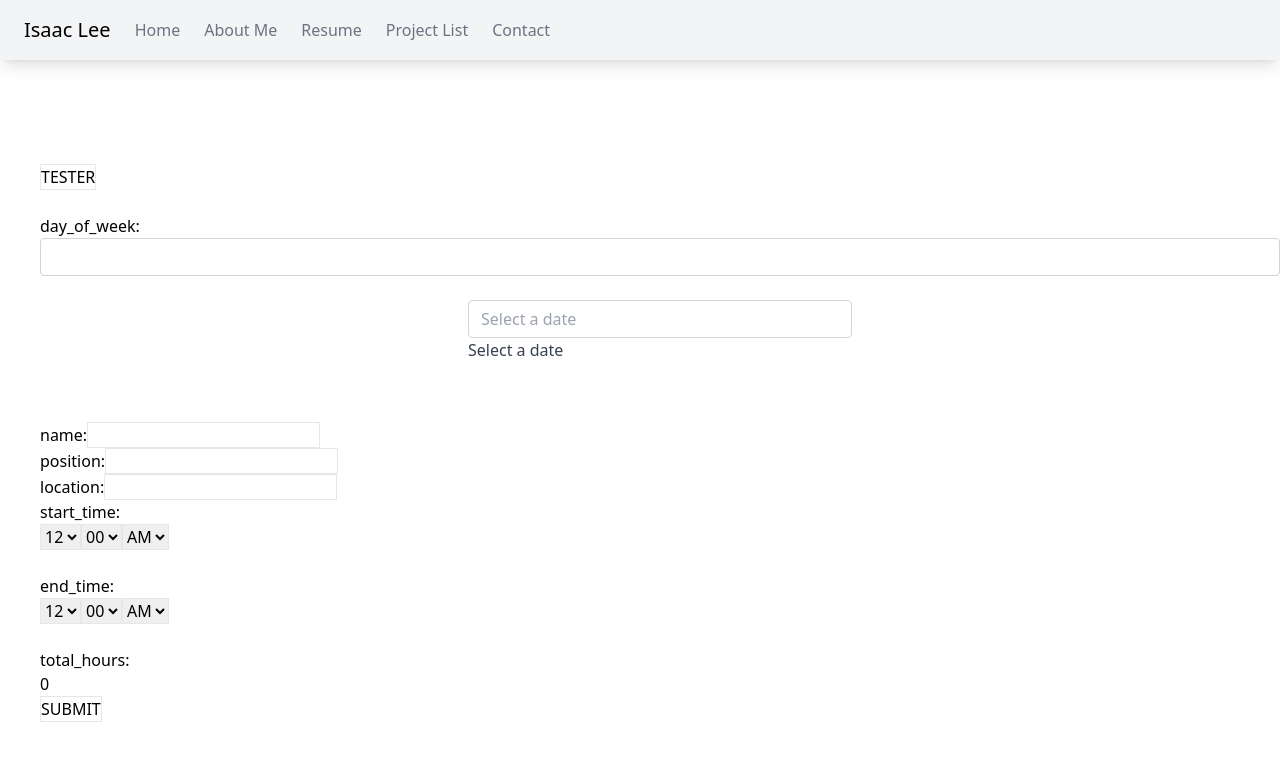
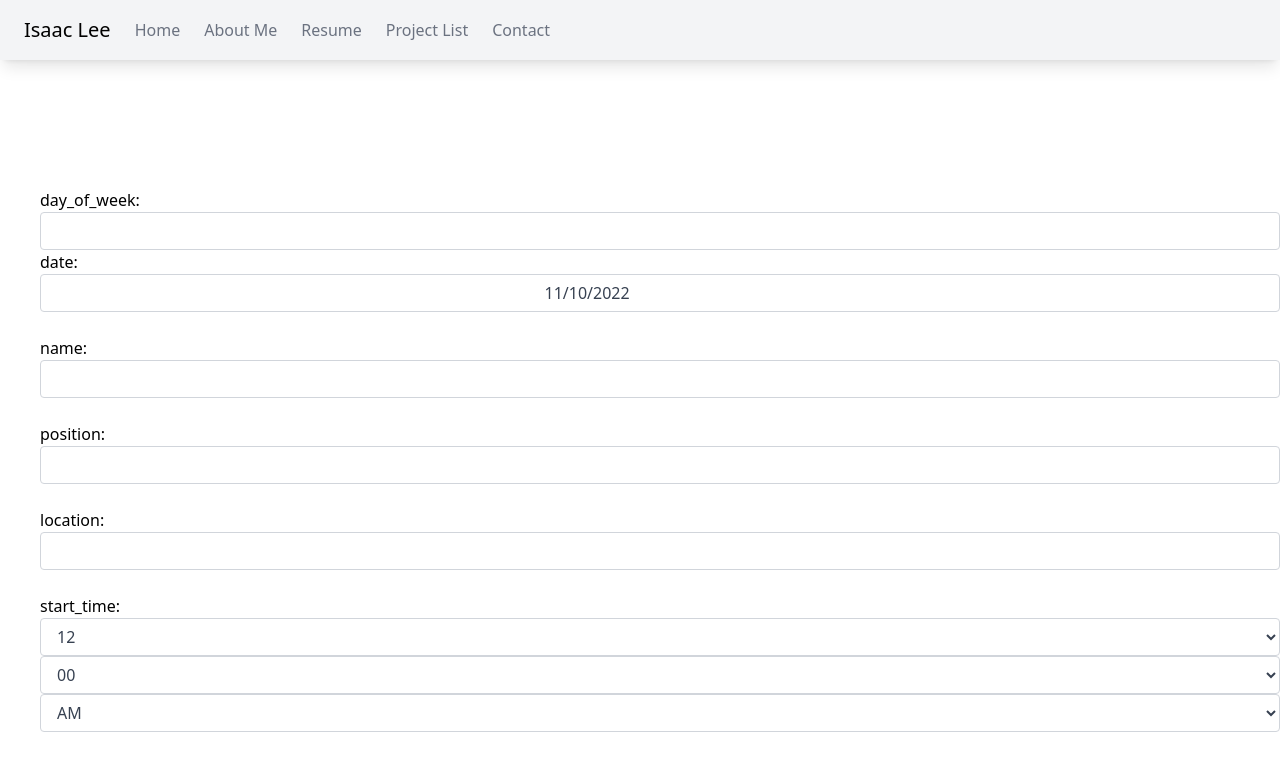
Before and after one commit to isaaclee12/ScheduleMaker, a React (Create React App) app in the folder app/client/: page / in a window 1280 px wide. Shown: the top 760 px of the page. Built offline with nearby package versions, Linux system fonts and the light colour scheme.

Commit message:
Created a proper date picker

```diff
--- a/app/client/src/components/AddSchedule.tsx
+++ b/app/client/src/components/AddSchedule.tsx
@@ -1,6 +1,8 @@
 // import { ReadVResult } from 'fs';
 import React, {useState, useEffect, SetStateAction} from 'react';
 import DatePicker from 'react-datepicker';
+import "react-datepicker/dist/react-datepicker.css";
+import DateSelector from './DateSelector';
 
 function AddSchedule() {
 
@@ -9,7 +11,7 @@ function AddSchedule() {
     // TODO: Get date and time and put it into a ISO8601 Date() object, WAY easier.
 
     const [day_of_week, setDayOfWeek] = useState("")
-    const [date, setDate] = useState(null)
+    const [date, setDate] = useState(new Date())
     const [name, setName] = useState("")
     const [position, setPosition] = useState("")
     const [location, setLocation] = useState("")
@@ -148,58 +150,46 @@ function AddSchedule() {
     return(
         <div className="mt-20 ml-10">
             <br/>
-            <button className="border" onClick={(e) => validateTotalHoursTest()}>TESTER</button>
+            {/* <button className="border" onClick={(e) => validateTotalHoursTest()}>TESTER</button> */}
             <form>
-
 
                 <br/>
                 <label>
                     day_of_week:
+                    {/* form-control block w-full px-3 py-1.5 text-base font-normal text-gray-700 bg-white bg-clip-padding border border-solid border-gray-300 rounded transition ease-in-out m-0 focus:text-gray-700 focus:bg-white focus:border-blue-600 focus:outline-none border flex items-center justify-center */}
                     <input type="text" className="form-control block w-full px-3 py-1.5 text-base font-normal text-gray-700 bg-white bg-clip-padding border border-solid border-gray-300 rounded transition ease-in-out m-0 focus:text-gray-700 focus:bg-white focus:border-blue-600 focus:outline-none border flex items-center justify-center" onChange={(e) => setDayOfWeek(e.target.value)}/>
+                </label>
+                <label>
+                    date:
+                    <div className="form-control block w-full px-3 py-1.5 text-base font-normal text-gray-700 bg-white bg-clip-padding border border-solid border-gray-300 rounded transition ease-in-out m-0 focus:text-gray-700 focus:bg-white focus:border-blue-600 focus:outline-none border flex items-center justify-center">
+                        <DatePicker selected={date} onChange={(d: Date) => setDate(d)} />
+                    </div>
                 </label>
 
                 <br/>
-                <div className="flex items-center justify-center">
-                    <div className="datepicker relative form-floating mb-3 xl:w-96">
-                        <input type="text"
-                        className="form-control block w-full px-3 py-1.5 text-base font-normal text-gray-700 bg-white bg-clip-padding border border-solid border-gray-300 rounded transition ease-in-out m-0 focus:text-gray-700 focus:bg-white focus:border-blue-600 focus:outline-none"
-                        placeholder="Select a date" />
-                        <label htmlFor="floatingInput" className="text-gray-700">Select a date</label>
-                        <button className="datepicker-toggle-button" data-mdb-toggle="datepicker">
-                            <i className="fas fa-calendar datepicker-toggle-icon"></i>
-                        </button>
-                    </div>
-                </div>
-                <DatePicker selected={date} minDate={new Date()} onChange={createDateObject} />
-                {/* <label>
-                    date:
-                    <input type="text" className="border" onChange={(e) => setDate(e.target.value)}/>
-                </label>
-                 */}
-                <br/>
                 <label>
                     name:
-                    <input type="text" className="border" onChange={(e) => setName(e.target.value)}/>
+                    <input type="text" className="form-control block w-full px-3 py-1.5 text-base font-normal text-gray-700 bg-white bg-clip-padding border border-solid border-gray-300 rounded transition ease-in-out m-0 focus:text-gray-700 focus:bg-white focus:border-blue-600 focus:outline-none border flex items-center justify-center" onChange={(e) => setName(e.target.value)}/>
                 </label>
 
                 <br/>
                 <label>
                     position:
-                    <input type="text" className="border" onChange={(e) => setPosition(e.target.value)}/>
+                    <input type="text" className="form-control block w-full px-3 py-1.5 text-base font-normal text-gray-700 bg-white bg-clip-padding border border-solid border-gray-300 rounded transition ease-in-out m-0 focus:text-gray-700 focus:bg-white focus:border-blue-600 focus:outline-none border flex items-center justify-center" onChange={(e) => setPosition(e.target.value)}/>
                 </label>
 
                 <br/>
                 <label>
                     location:
-                    <input type="text" className="border" onChange={(e) => setLocation(e.target.value)}/>
+                    <input type="text" className="form-control block w-full px-3 py-1.5 text-base font-normal text-gray-700 bg-white bg-clip-padding border border-solid border-gray-300 rounded transition ease-in-out m-0 focus:text-gray-700 focus:bg-white focus:border-blue-600 focus:outline-none border flex items-center justify-center" onChange={(e) => setLocation(e.target.value)}/>
                 </label>
 
                 <br/>
                 <label>
                     start_time:
-                    {/* <input type="text" className="border" onChange={(e) => setStartTime(e.target.value)}/> */}
+                    {/* <input type="text" className="form-control block w-full px-3 py-1.5 text-base font-normal text-gray-700 bg-white bg-clip-padding border border-solid border-gray-300 rounded transition ease-in-out m-0 focus:text-gray-700 focus:bg-white focus:border-blue-600 focus:outline-none border flex items-center justify-center" onChange={(e) => setStartTime(e.target.value)}/> */}
                     <div id="selectStartTime">
-                        <select className="border" name="startTimeHour" id="startTimeHour"
+                        <select className="form-control block w-full px-3 py-1.5 text-base font-normal text-gray-700 bg-white bg-clip-padding border border-solid border-gray-300 rounded transition ease-in-out m-0 focus:text-gray-700 focus:bg-white focus:border-blue-600 focus:outline-none border flex items-center justify-center" name="startTimeHour" id="startTimeHour"
                         onChange={(e) => setStartTimeHour(parseInt(e.target.value))}>
                             <option value="12">12</option>
                             <option value="1">1</option>
@@ -214,14 +204,14 @@ function AddSchedule() {
                             <option value="10">10</option>
                             <option value="11">11</option>
                         </select>
-                        <select className="border" name="startTimeMinute" id="startTimeMinute"
+                        <select className="form-control block w-full px-3 py-1.5 text-base font-normal text-gray-700 bg-white bg-clip-padding border border-solid border-gray-300 rounded transition ease-in-out m-0 focus:text-gray-700 focus:bg-white focus:border-blue-600 focus:outline-none border flex items-center justify-center" name="startTimeMinute" id="startTimeMinute"
                         onChange={(e) => setStartTimeMinute(parseInt(e.target.value))}>
                             <option value="0">00</option>
                             <option value="15">15</option>
                             <option value="30">30</option>
                             <option value="45">45</option>
                         </select>
-                        <select className="border" name="startTimeAMPM" id="startTimeAMPM"
+                        <select className="form-control block w-full px-3 py-1.5 text-base font-normal text-gray-700 bg-white bg-clip-padding border border-solid border-gray-300 rounded transition ease-in-out m-0 focus:text-gray-700 focus:bg-white focus:border-blue-600 focus:outline-none border flex items-center justify-center" name="startTimeAMPM" id="startTimeAMPM"
                         onChange={(e) => setStartTimeAMPM(e.target.value)}>
                             <option value="AM">AM</option>
                             <option value="PM">PM</option>
@@ -232,9 +222,9 @@ function AddSchedule() {
                 <br/>
                 <label>
                     end_time:
-                    {/* <input type="text" className="border" onChange={(e) => setEndTime(e.target.value)}/> */}
+                    {/* <input type="text" className="form-control block w-full px-3 py-1.5 text-base font-normal text-gray-700 bg-white bg-clip-padding border border-solid border-gray-300 rounded transition ease-in-out m-0 focus:text-gray-700 focus:bg-white focus:border-blue-600 focus:outline-none border flex items-center justify-center" onChange={(e) => setEndTime(e.target.value)}/> */}
                     <div id="selectEndTime">
-                        <select className="border" name="endTimeHour" id="endTimeHour"
+                        <select className="form-control block w-full px-3 py-1.5 text-base font-normal text-gray-700 bg-white bg-clip-padding border border-solid border-gray-300 rounded transition ease-in-out m-0 focus:text-gray-700 focus:bg-white focus:border-blue-600 focus:outline-none border flex items-center justify-center" name="endTimeHour" id="endTimeHour"
                         onChange={(e) => setEndTimeHour(parseInt(e.target.value))}>
                             <option value="12">12</option>
                             <option value="1">1</option>
@@ -249,14 +239,14 @@ function AddSchedule() {
                             <option value="10">10</option>
                             <option value="11">11</option>
                         </select>
-                        <select className="border" name="endTimeMinute" id="endTimeMinute"
+                        <select className="form-control block w-full px-3 py-1.5 text-base font-normal text-gray-700 bg-white bg-clip-padding border border-solid border-gray-300 rounded transition ease-in-out m-0 focus:text-gray-700 focus:bg-white focus:border-blue-600 focus:outline-none border flex items-center justify-center" name="endTimeMinute" id="endTimeMinute"
                         onChange={(e) => setEndTimeMinute(parseInt(e.target.value))}>
                             <option value="0">00</option>
                             <option value="15">15</option>
                             <option value="30">30</option>
                             <option value="45">45</option>
                         </select>
-                        <select className="border" name="endTimeAMPM" id="endTimeAMPM"
+                        <select className="form-control block w-full px-3 py-1.5 text-base font-normal text-gray-700 bg-white bg-clip-padding border border-solid border-gray-300 rounded transition ease-in-out m-0 focus:text-gray-700 focus:bg-white focus:border-blue-600 focus:outline-none border flex items-center justify-center" name="endTimeAMPM" id="endTimeAMPM"
                         onChange={(e) => setEndTimeAMPM(e.target.value)}>
                             <option value="AM">AM</option>
                             <option value="PM">PM</option>
@@ -270,7 +260,7 @@ function AddSchedule() {
                     <p>{calculateTotalHours()}</p>
                 </label>
 
-                <button type="submit" onClick={handleSubmit} className="border">SUBMIT</button>
+                <button type="submit" onClick={handleSubmit} className="form-control block w-full px-3 py-1.5 text-base font-normal text-gray-700 bg-white bg-clip-padding border border-solid border-gray-300 rounded transition ease-in-out m-0 focus:text-gray-700 focus:bg-white focus:border-blue-600 focus:outline-none border flex items-center justify-center">SUBMIT</button>
             </form>
         </div>
     )
--- /dev/null
+++ b/app/client/src/components/DateSelector.tsx
@@ -0,0 +1,24 @@
+import React, { useState } from "react";
+import DatePicker from "react-datepicker";
+
+import "react-datepicker/dist/react-datepicker.css";
+
+// CSS Modules, react-datepicker-cssmodules.css
+// import 'react-datepicker/dist/react-datepicker-cssmodules.css';
+
+const DateSelector = () => {
+  const [startDate, setStartDate] = useState(new Date());
+
+  const handleChange = (date: Date) => {
+    ;
+  }
+
+  return (
+    <div>
+        <DatePicker selected={startDate} onChange={(d: Date) => setStartDate(d)} />
+        <p>{startDate.toISOString().substring(0,10)}</p>
+    </div>
+  );
+};
+
+export default DateSelector;
```
